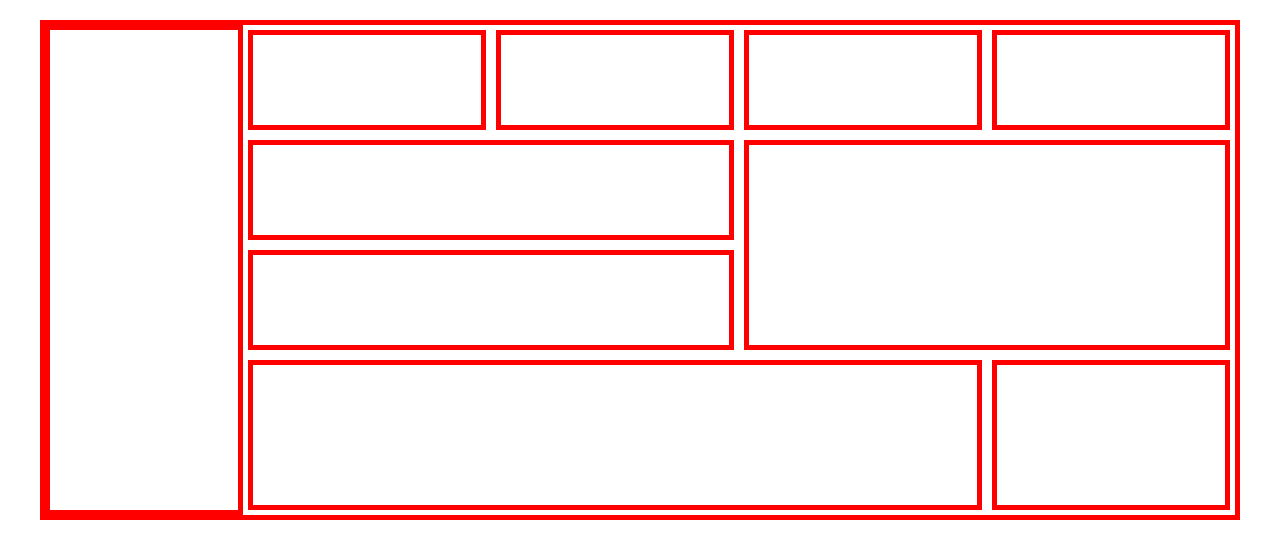
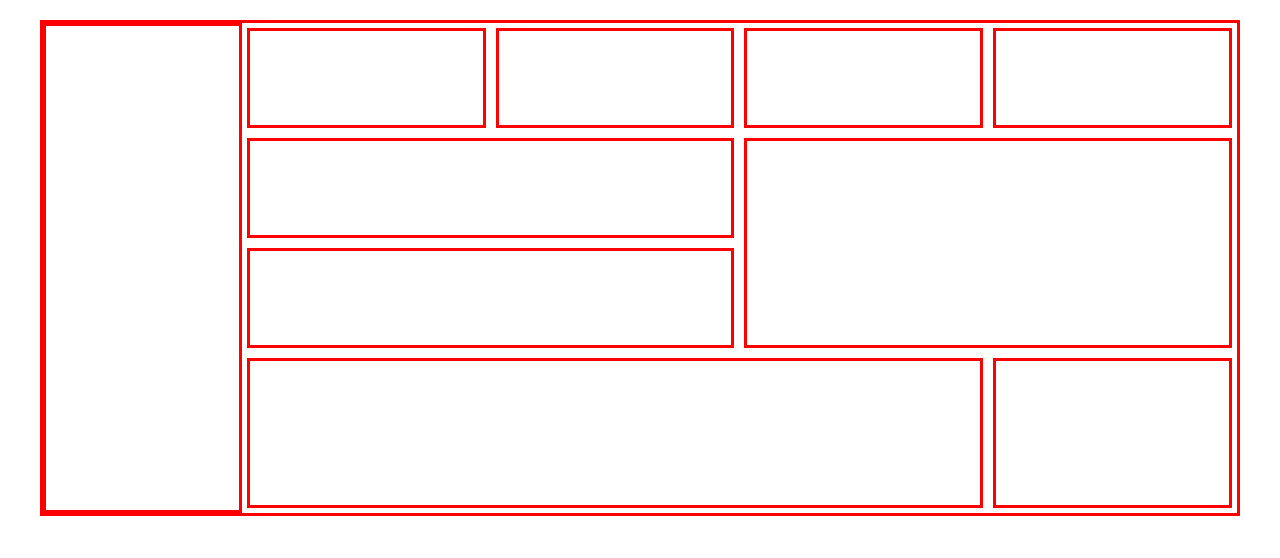
Before and after one commit to AdiBenYaakov/web_hw2, a plain HTML site: page plain_manual.html in a window 1280 px wide. Drawn offline with Linux system fonts and the light colour scheme.

Commit message:
Update plain_manual.css

```diff
--- a/plain_manual.css
+++ b/plain_manual.css
@@ -25,7 +25,7 @@
     }
 
     .inner-box {
-        border: 5px solid red;
+        border: 3px solid red;
         width: 100%;
         height: 100%;
     }
@@ -48,7 +48,7 @@
         width: 100%;
         max-width: 1200px;
         margin: 0 auto;
-        border: 5px solid red;
+        border: 3px solid red;
         overflow: hidden;
         padding: 0;
     }
@@ -77,4 +77,5 @@
             }
 
 
+
         }
```
